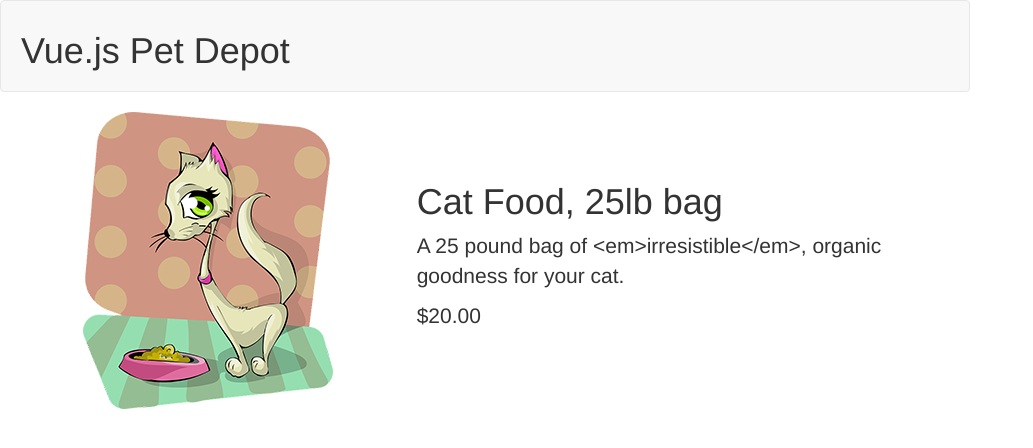
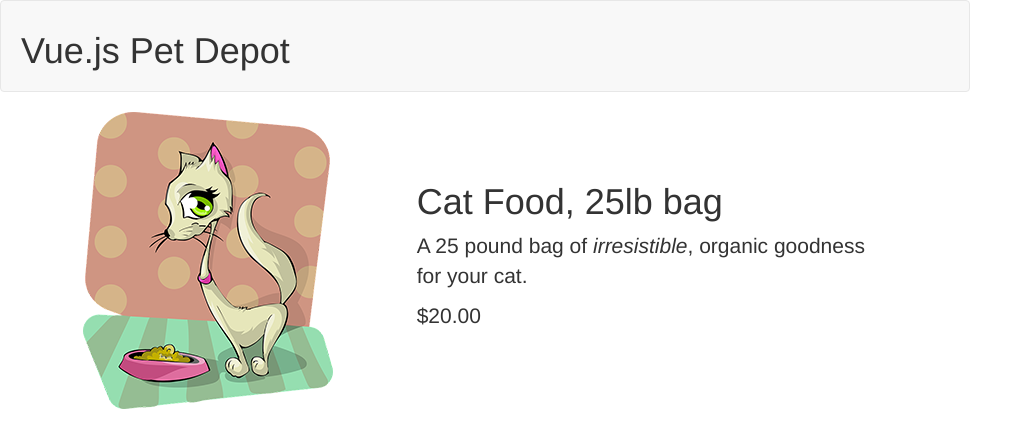
Before and after one commit to Legellon/legellon.github.io, a plain HTML site: page index.html in a window 1280 px wide. Shown: the whole page, without its empty margins (0-1033 px from the left). Drawn offline with nearby package versions, Linux system fonts and the light colour scheme.

Commit message:
Update index.html

```diff
--- a/index.html
+++ b/index.html
@@ -27,7 +27,7 @@
       </div>
       <div class="col-md-6 col-md-offset-2 description">
         <h1 v-text="product.title"></h1>
-        <p v-text="product.description"></p>
+        <p v-html="product.description"></p>
         <p class="price">
           {{product.price | formatPrice}}
         </p>
```
